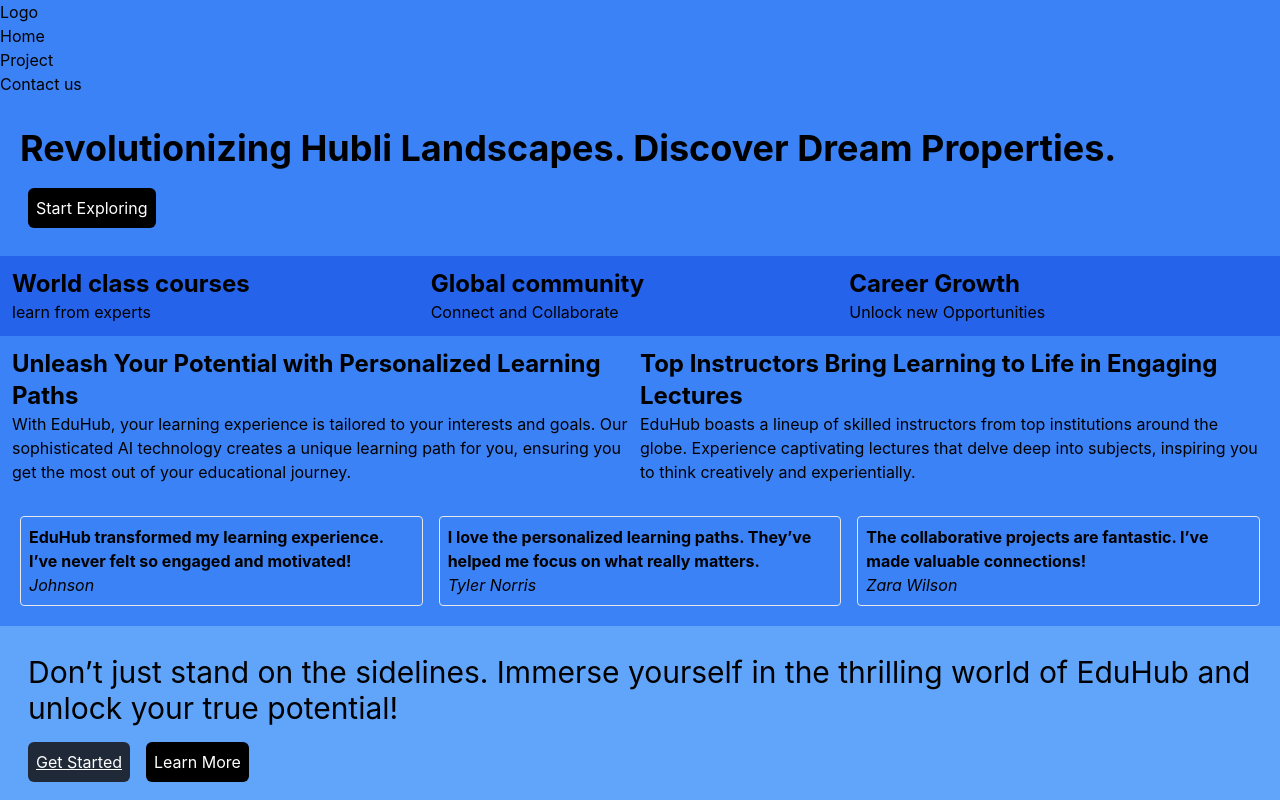
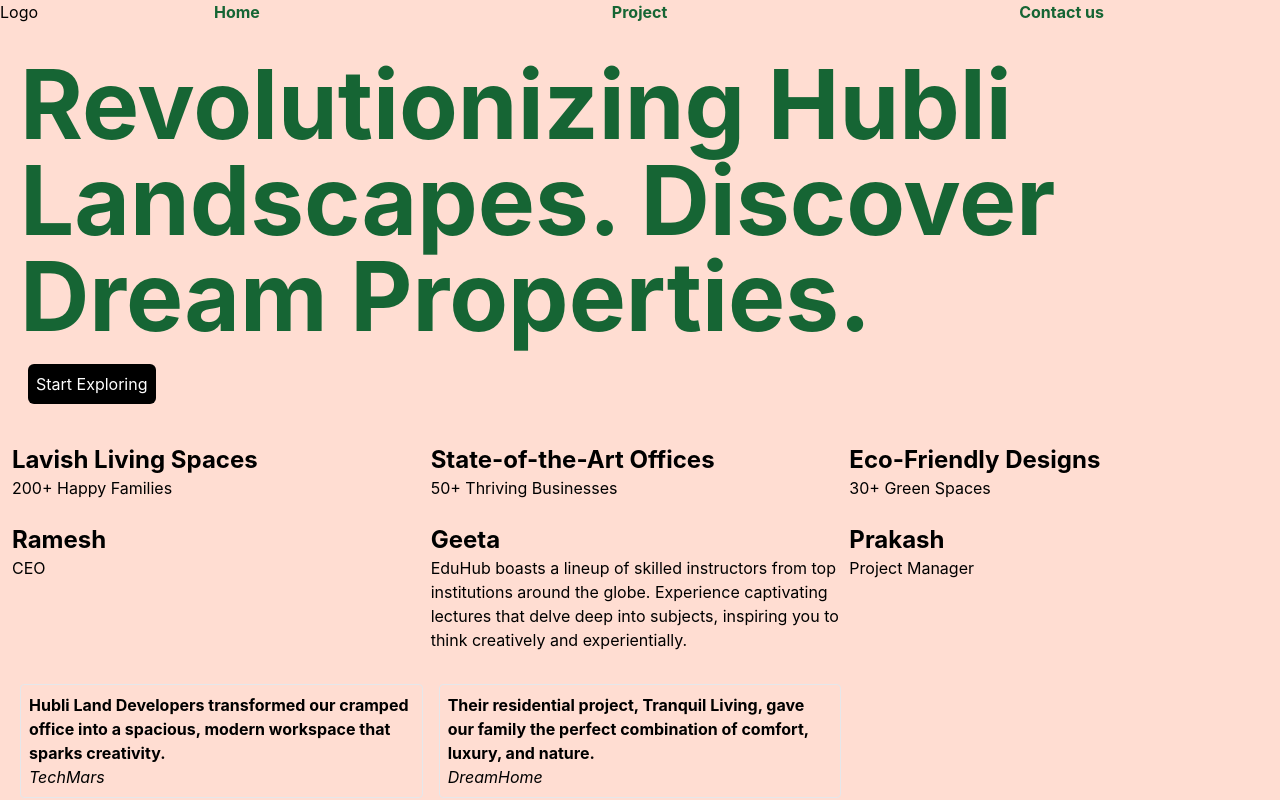
Before and after one commit to kalburgimanjunath/stackblitz-hubli-developers, a Next.js app: page /page1 in a window 1280 px wide. Shown: the top 800 px of the page. Built offline with nearby package versions, Linux system fonts and the light colour scheme.

Commit message:
2 files modified

```diff
--- a/pages/page1.js
+++ b/pages/page1.js
@@ -1,6 +1,6 @@
 const Section1 = ({ blubs }) => {
   return (
-    <div className="bg-blue-600 p-3">
+    <div className="brand2 p-3">
       <div className="flex grid grid-cols-3 justify-around w-full">
         {blubs &&
           blubs.map((item) => {
@@ -17,9 +17,9 @@ const Section1 = ({ blubs }) => {
 };
 const Header = () => {
   return (
-    <div>
+    <div className="flex">
       <div>Logo</div>
-      <div>
+      <div className="flex justify-around w-full text-green-800 font-bold">
         <div>Home</div>
         <div>Project</div>
         <div>Contact us</div>
@@ -30,7 +30,7 @@ const Header = () => {
 const Section2 = ({ blubs }) => {
   return (
     <div className="p-3">
-      <div className="flex grid grid-cols-2 justify-around w-full">
+      <div className="flex grid grid-cols-3 justify-around w-full">
         {blubs &&
           blubs.map((item) => {
             return (
@@ -51,7 +51,7 @@ const Section3 = ({ blubs }) => {
         {blubs &&
           blubs.map((item) => {
             return (
-              <div className="rounded border p-2 m-2">
+              <div className="rounded border p-2 m-2 brand2">
                 <div className="text-md font-bold">{item.title}</div>
                 <div className="text-md italic">{item.author}</div>
               </div>
@@ -98,50 +98,48 @@ const Footer = () => {
 };
 export default function Page1() {
   const blubs = [
-    { title: 'World class courses', subtitle: 'learn from experts' },
-    { title: 'Global community', subtitle: 'Connect and Collaborate' },
-    { title: 'Career Growth', subtitle: 'Unlock new Opportunities' },
+    { title: 'Lavish Living Spaces', subtitle: '200+ Happy Families' },
+    { title: 'State-of-the-Art Offices', subtitle: '50+ Thriving Businesses' },
+    { title: 'Eco-Friendly Designs', subtitle: '30+ Green Spaces' },
   ];
   const blubs1 = [
     {
-      title: 'Unleash Your Potential with Personalized Learning Paths',
-      subtitle:
-        'With EduHub, your learning experience is tailored to your interests and goals. Our sophisticated AI technology creates a unique learning path for you, ensuring you get the most out of your educational journey.',
+      title: 'Ramesh',
+      subtitle: 'CEO',
       image: '',
     },
     {
-      title: 'Top Instructors Bring Learning to Life in Engaging Lectures',
+      title: 'Geeta',
       subtitle:
         'EduHub boasts a lineup of skilled instructors from top institutions around the globe. Experience captivating lectures that delve deep into subjects, inspiring you to think creatively and experientially.',
+      image: 'Architect',
+    },
+    {
+      title: 'Prakash',
+      subtitle: 'Project Manager',
       image: '',
     },
   ];
   const blubs2 = [
     {
       title:
-        'EduHub transformed my learning experience. I’ve never felt so engaged and motivated!',
-      author: 'Johnson',
+        'Hubli Land Developers transformed our cramped office into a spacious, modern workspace that sparks creativity.',
+      author: 'TechMars',
       image: '',
     },
     {
       title:
-        'I love the personalized learning paths. They’ve helped me focus on what really matters.',
-      author: 'Tyler Norris',
-      image: '',
-    },
-    {
-      title:
-        'The collaborative projects are fantastic. I’ve made valuable connections!',
-      author: 'Zara Wilson',
+        'Their residential project, Tranquil Living, gave our family the perfect combination of comfort, luxury, and nature.',
+      author: 'DreamHome',
       image: '',
     },
   ];
 
   return (
-    <div className="bg-blue-500 container h-50">
+    <div className="brand1 container h-50">
       <Header />
       <div className="p-5 h-50 min-h-full">
-        <h1 className="text-4xl font-bold mt-3 mb-3">
+        <h1 className="text-8xl font-bold mt-3 mb-3 text-green-800">
           Revolutionizing Hubli Landscapes. Discover Dream Properties.
         </h1>
 
@@ -150,15 +148,21 @@ export default function Page1() {
       <Section1 blubs={blubs} />
       <Section2 blubs={blubs1} />
       <Section3 blubs={blubs2} />
-      <div className="bg-blue-400 p-5">
-        <h1 className="m-2 text-3xl">
-          Don’t just stand on the sidelines. Immerse yourself in the thrilling
-          world of EduHub and unlock your true potential!
-        </h1>
-
+      <div className="p-5">
+        <h1 className="m-2 text-3xl">Let’s create visionary spaces.</h1>
         <div>
           <button className="secondary">Get Started</button>
-          <button className="primary">Learn More</button>
+        </div>
+      </div>
+      <div className="p-5">
+        <h1 className="m-2 text-3xl">Get Started</h1>
+        <div className="m-2">
+          Ready to embark on a land development journey with the best of Hubli?
+          Reach out to our team for more information, or visit our projects
+          today.
+        </div>
+        <div>
+          <button className="secondary">Contact Us</button>
         </div>
       </div>
       <Footer />
--- a/styles/globals.css
+++ b/styles/globals.css
@@ -23,3 +23,9 @@ a {
 .secondary {
   @apply bg-gray-800 text-white rounded-md p-2 m-2 ml-2 underline hover:bg-black;
 }
+.brand1 {
+  background: #ffddd2;
+}
+.brand2 {
+  background: #ffddd2;
+}
```
